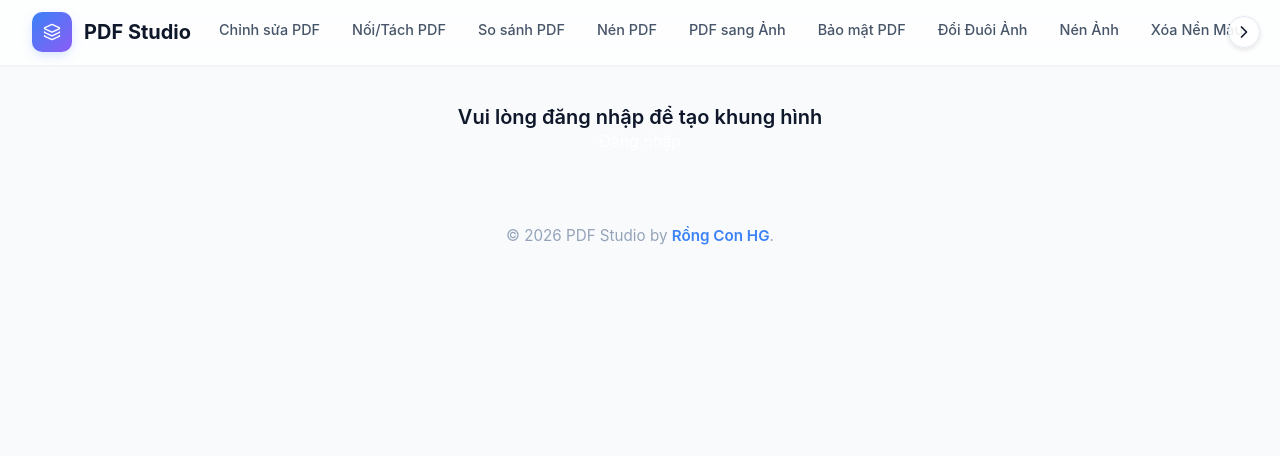
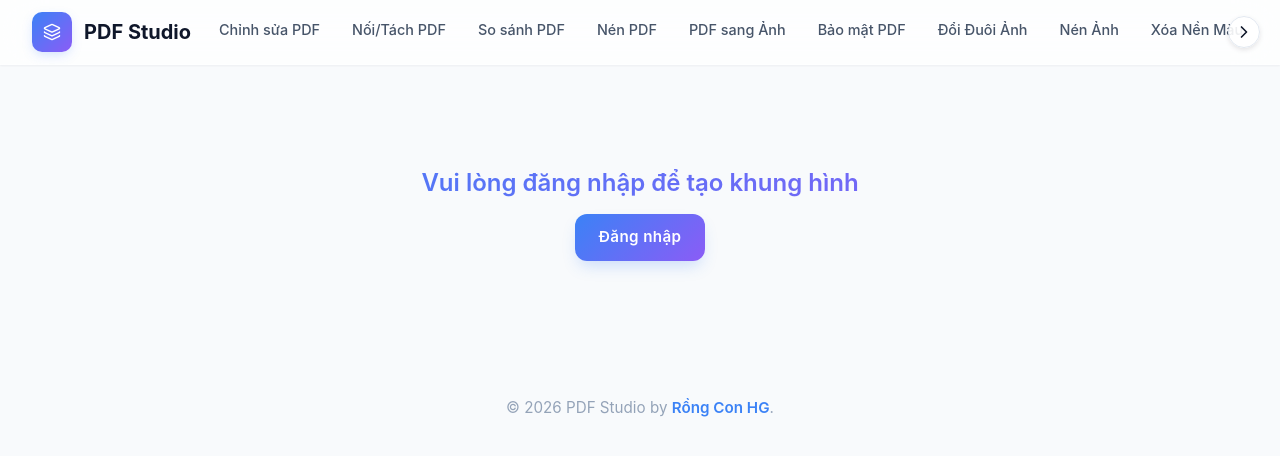
Before and after one commit to rchg2025/pdfstudio, a React (Vite) app: page /tao-khung in a window 1280 px wide. Shown: the top 456 px of the page. Built offline with nearby package versions, Linux system fonts and the light colour scheme; no server answers.

Commit message:
Update FrameCreator login redirect and Login handling

```diff
--- a/src/components/GoogleAuthProviderWrapper.tsx
+++ b/src/components/GoogleAuthProviderWrapper.tsx
@@ -15,10 +15,8 @@ export default function GoogleAuthProviderWrapper({ children }: { children: Reac
       .catch(console.error);
   }, []);
 
-  if (!clientId) return <>{children}</>;
-
   return (
-    <GoogleOAuthProvider clientId={clientId}>
+    <GoogleOAuthProvider clientId={clientId || "no-client-id-configured"}>
       {children}
     </GoogleOAuthProvider>
   );
--- a/src/pages/FrameCreator.tsx
+++ b/src/pages/FrameCreator.tsx
@@ -14,9 +14,11 @@ export default function FrameCreator() {
 
   if (!user) {
     return (
-      <div className="container mx-auto p-8 text-center mt-12">
-        <h2 className="text-xl font-medium text-gray-600">Vui lòng đăng nhập để tạo khung hình</h2>
-        <button onClick={() => navigate('/login')} className="mt-4 px-6 py-2 bg-blue-600 text-white rounded-lg">Đăng nhập</button>
+      <div className="container mx-auto p-8 text-center mt-12" style={{ padding: '4rem 1rem' }}>
+        <h2 className="text-gradient" style={{ fontSize: '1.5rem', marginBottom: '1rem', fontWeight: 600 }}>Vui lòng đăng nhập để tạo khung hình</h2>
+        <button onClick={() => navigate('/login', { state: { returnUrl: '/tao-khung' } })} className="btn btn-primary">
+          Đăng nhập
+        </button>
       </div>
     );
   }
--- a/src/pages/Login.tsx
+++ b/src/pages/Login.tsx
@@ -1,5 +1,5 @@
 import { useState } from 'react';
-import { useNavigate } from 'react-router-dom';
+import { useNavigate, useLocation } from 'react-router-dom';
 import { useAuth } from '../contexts/AuthContext';
 import { Eye, EyeOff } from 'lucide-react';
 import { GoogleLogin } from '@react-oauth/google';
@@ -12,6 +12,8 @@ export default function Login() {
   const [loading, setLoading] = useState(false);
   const { login } = useAuth();
   const navigate = useNavigate();
+  const location = useLocation();
+  const returnUrl = location.state?.returnUrl;
 
   const handleSubmit = async (e: React.FormEvent) => {
     e.preventDefault();
@@ -39,7 +41,7 @@ export default function Login() {
       if (data.user.role === 'ADMIN') {
         navigate('/admin');
       } else {
-        navigate('/dashboard');
+        navigate(returnUrl || '/dashboard');
       }
     } catch (err: any) {
       setError(err.message);
@@ -123,7 +125,7 @@ export default function Login() {
                 const data = await res.json();
                 if (!res.ok) throw new Error(data.message || 'Lỗi đăng nhập Google');
                 login(data.token, data.user);
-                navigate(data.user.role === 'ADMIN' ? '/admin' : '/dashboard');
+                navigate(data.user.role === 'ADMIN' ? '/admin' : (returnUrl || '/dashboard'));
               } catch (e: any) {
                 setError(e.message);
               } finally {
```
